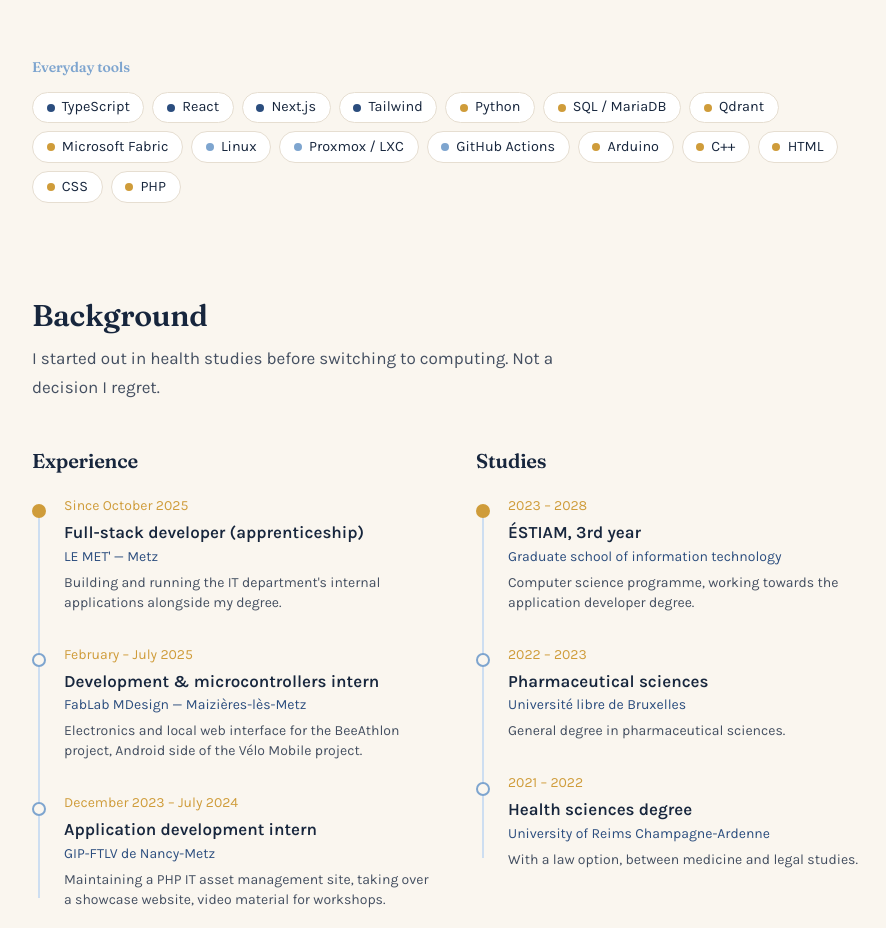
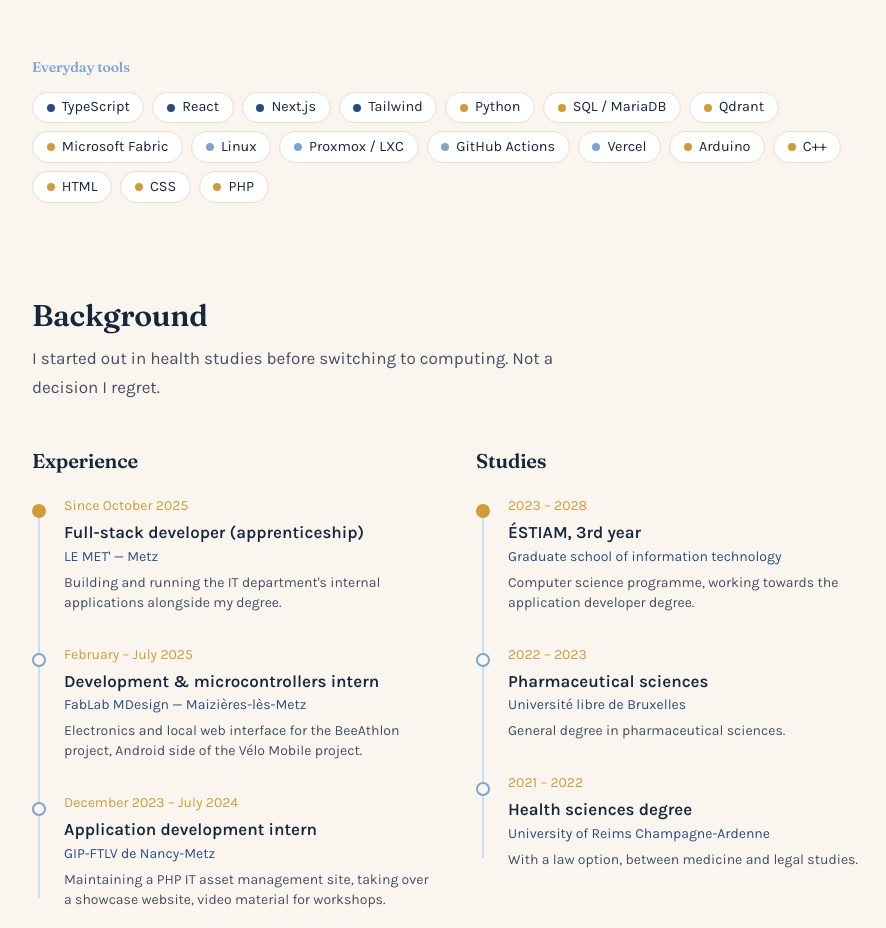
Before and after one commit to nakzskea/portfolio-milan, a Next.js app: page /en in a window 1280 px wide. Shown: the part 1080-2008 px from the top of the page, without its empty margins (184-1070 px from the left). Built offline with nearby package versions, Linux system fonts and the light colour scheme.

Commit message:
ajout badge vercel

```diff
--- a/app/dico.ts
+++ b/app/dico.ts
@@ -56,6 +56,7 @@ export const dico = {
       { nom: "Linux", ton: "bleu" },
       { nom: "Proxmox / LXC", ton: "bleu" },
       { nom: "GitHub Actions", ton: "bleu" },
+      { nom: "Vercel", ton: "bleu" },
       { nom: "Arduino", ton: "or" },
       { nom: "C++", ton: "or" },
       { nom: "HTML", ton: "or" },
@@ -240,6 +241,7 @@ export const dico = {
       { nom: "Linux", ton: "bleu" },
       { nom: "Proxmox / LXC", ton: "bleu" },
       { nom: "GitHub Actions", ton: "bleu" },
+      { nom: "Vercel", ton: "bleu" },
       { nom: "Arduino", ton: "or" },
       { nom: "C++", ton: "or" },
       { nom: "HTML", ton: "or" },
```
